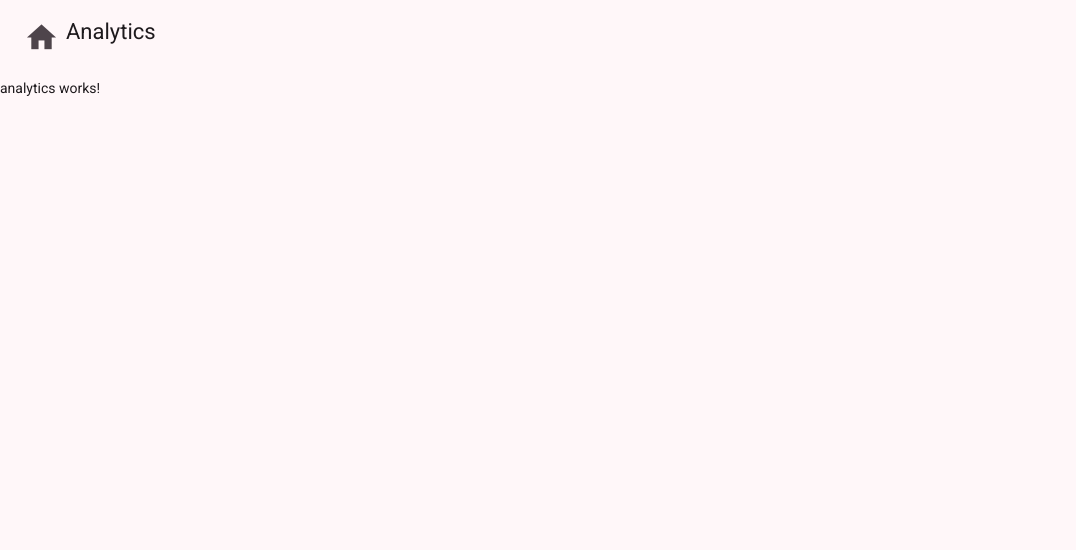
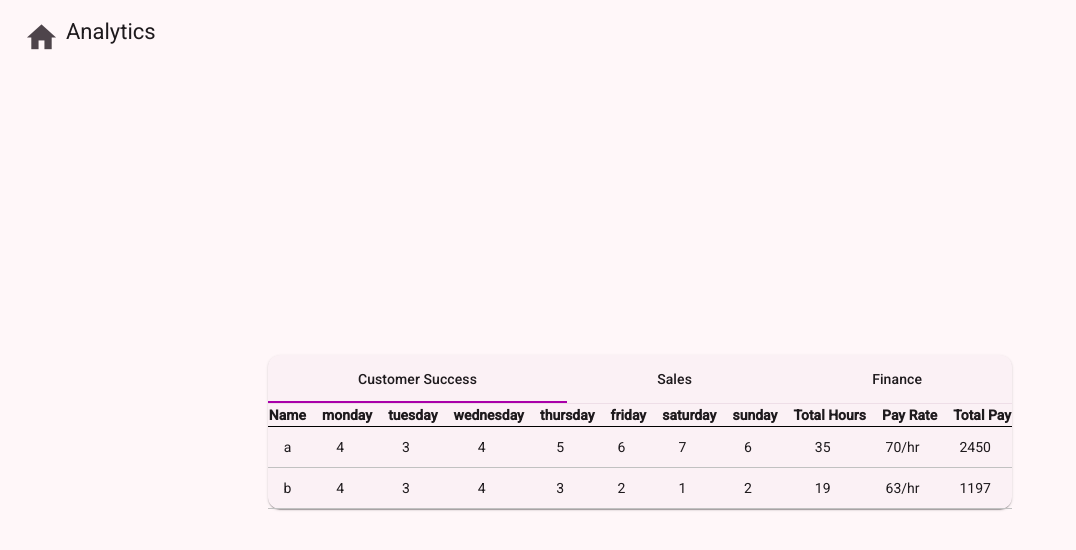
Before and after one commit to LimeFreezy98/Time-sheet, an Angular app: page /analytics in a window 1280 px wide. Shown: the top 550 px of the page, without its empty margins (0-1076 px from the left). Built offline with nearby package versions, Linux system fonts and the light colour scheme.

Commit message:
complete unit 9

```diff
--- a/src/app/components/analytics-table/analytics-table.html
+++ b/src/app/components/analytics-table/analytics-table.html
@@ -1 +1,27 @@
-<p>analytics-table works!</p>
+<div>
+    <table>
+        <thead>
+            <th>Name</th>
+            @for (day of weekdays; track day) {
+                <th>{{day}}</th>
+            }
+            <th>Total Hours</th>
+            <th>Pay Rate</th>
+            <th>Total Pay</th>
+        </thead>
+
+        <tbody>
+            @for (employee of employees; track employee.id; let i = $index) {
+                <tr>
+                    <td>{{employee.name}}</td>
+                    @for (day of weekdays; track day) {
+                        <td>{{employee[day]}}</td>
+                    }
+                    <td class="total-cell">{{getTotalHours(employee)}}</td>
+                    <td>{{employee.payRate}}/hr</td>
+                    <td>{{employee.payRate * getTotalHours(employee)}}</td>
+                </tr>
+            }
+        </tbody>
+    </table>
+</div>
--- a/src/app/components/analytics-table/analytics-table.ts
+++ b/src/app/components/analytics-table/analytics-table.ts
@@ -1,9 +1,39 @@
-import { Component } from '@angular/core';
+import { Component, Input, OnInit } from '@angular/core';
+import { CommonModule } from '@angular/common';
+import { MaterialModule } from '../../modules/material-module';
+import { Employee } from '../../interfaces/employee';
+
 
 @Component({
   selector: 'app-analytics-table',
-  imports: [],
+  standalone: true,
+  imports: [CommonModule, MaterialModule],
   templateUrl: './analytics-table.html',
-  styleUrl: './analytics-table.scss',
+  styleUrls: ['./analytics-table.scss']
 })
-export class AnalyticsTable {}
+export class AnalyticsTable implements OnInit {
+
+
+  @Input() departmentId: string | undefined;
+
+  @Input() employeeData: Employee[] = [];
+
+ employees: Employee[] = [];
+
+    weekdays: string[] = ['monday', 'tuesday', 'wednesday', 'thursday', 'friday', 'saturday', 'sunday'];
+
+
+    ngOnInit(): void {
+
+      this.employees = this.employeeData.filter(employee => employee.departmentId === this.departmentId);
+
+    }
+
+
+getTotalHours(employee: Employee): number {
+  return employee.monday + employee.tuesday + employee.wednesday
+      + employee.thursday + employee.friday + employee.saturday + employee.sunday;
+}
+
+
+}
--- a/src/app/components/analytics/analytics.html
+++ b/src/app/components/analytics/analytics.html
@@ -1 +1,24 @@
-<p>analytics works!</p>
+<div class="main-container">
+    <mat-card>
+        <mat-tab-group mat-align-tabs="center">
+            <mat-tab label="Customer Success">
+                <app-analytics-table
+                    [departmentId]="'1'"
+                    [employeeData]="employeeData"
+                ></app-analytics-table>
+            </mat-tab>
+            <mat-tab label="Sales">
+                <app-analytics-table
+                    [departmentId]="'2'"
+                    [employeeData]="employeeData"
+                ></app-analytics-table>
+            </mat-tab>
+            <mat-tab label="Finance">
+                <app-analytics-table
+                    departmentId="3"
+                    [employeeData]="employeeData"
+                ></app-analytics-table>
+            </mat-tab>
+        </mat-tab-group>
+    </mat-card>
+</div>
--- a/src/app/components/analytics/analytics.scss
+++ b/src/app/components/analytics/analytics.scss
@@ -0,0 +1,3 @@
+mat-card {
+    margin: auto;
+}
--- a/src/app/components/analytics/analytics.ts
+++ b/src/app/components/analytics/analytics.ts
@@ -1,9 +1,77 @@
 import { Component } from '@angular/core';
+import { CommonModule } from '@angular/common';
+import {MaterialModule} from '../../modules/material-module';
+import { Employee } from '../../interfaces/employee';
+import { AnalyticsTable, } from '../analytics-table/analytics-table';
 
 @Component({
   selector: 'app-analytics',
-  imports: [],
+  standalone: true,
+  imports: [CommonModule, MaterialModule, AnalyticsTable],
   templateUrl: './analytics.html',
-  styleUrl: './analytics.scss',
+  styleUrl: './analytics.scss'
 })
-export class Analytics {}
+export class Analytics {
+
+  employees: Employee[] = [];
+
+  employeeData: Employee[] = [
+    {
+      departmentId: '1',
+      friday: 6,
+      id: '1',
+      monday: 4,
+      name: 'a',
+      payRate: 70,
+      saturday: 7,
+      sunday: 6,
+      thursday: 5,
+      tuesday: 3,
+      wednesday: 4
+    },
+
+    {
+      departmentId: '1',
+      friday: 2,
+      id: '2',
+      monday: 4,
+      name: 'b',
+      payRate: 63,
+      saturday: 1,
+      sunday: 2,
+      thursday: 3,
+      tuesday: 3,
+      wednesday: 4
+  },
+
+  {
+    departmentId: '2',
+    friday: 9,
+    id: '3',
+    monday: 8,
+    name: 'c',
+    payRate: 76,
+    saturday: 7,
+    sunday: 5,
+    thursday: 4,
+    tuesday: 7,
+    wednesday: 5
+},
+
+{
+  departmentId: '3',
+  friday: 2,
+  id: '4',
+  monday: 3,
+  name: 'd',
+  payRate: 56,
+  saturday: 3,
+  sunday: 2,
+  thursday: 0,
+  tuesday: 4,
+  wednesday: 5
+}
+
+
+  ];
+}
```
Also changed, not shown: src/app/modules/material-module.ts (+5 -2 lines).
